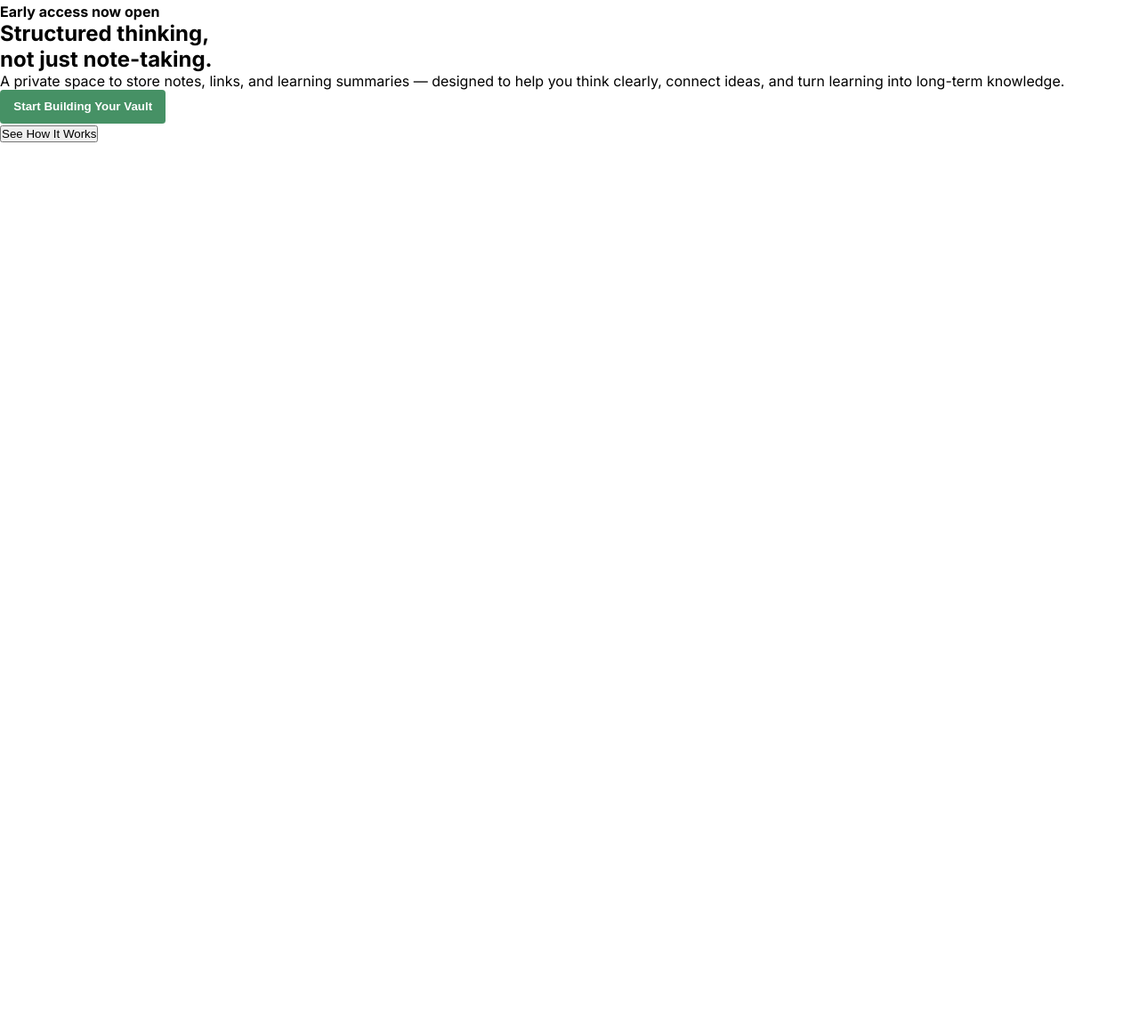
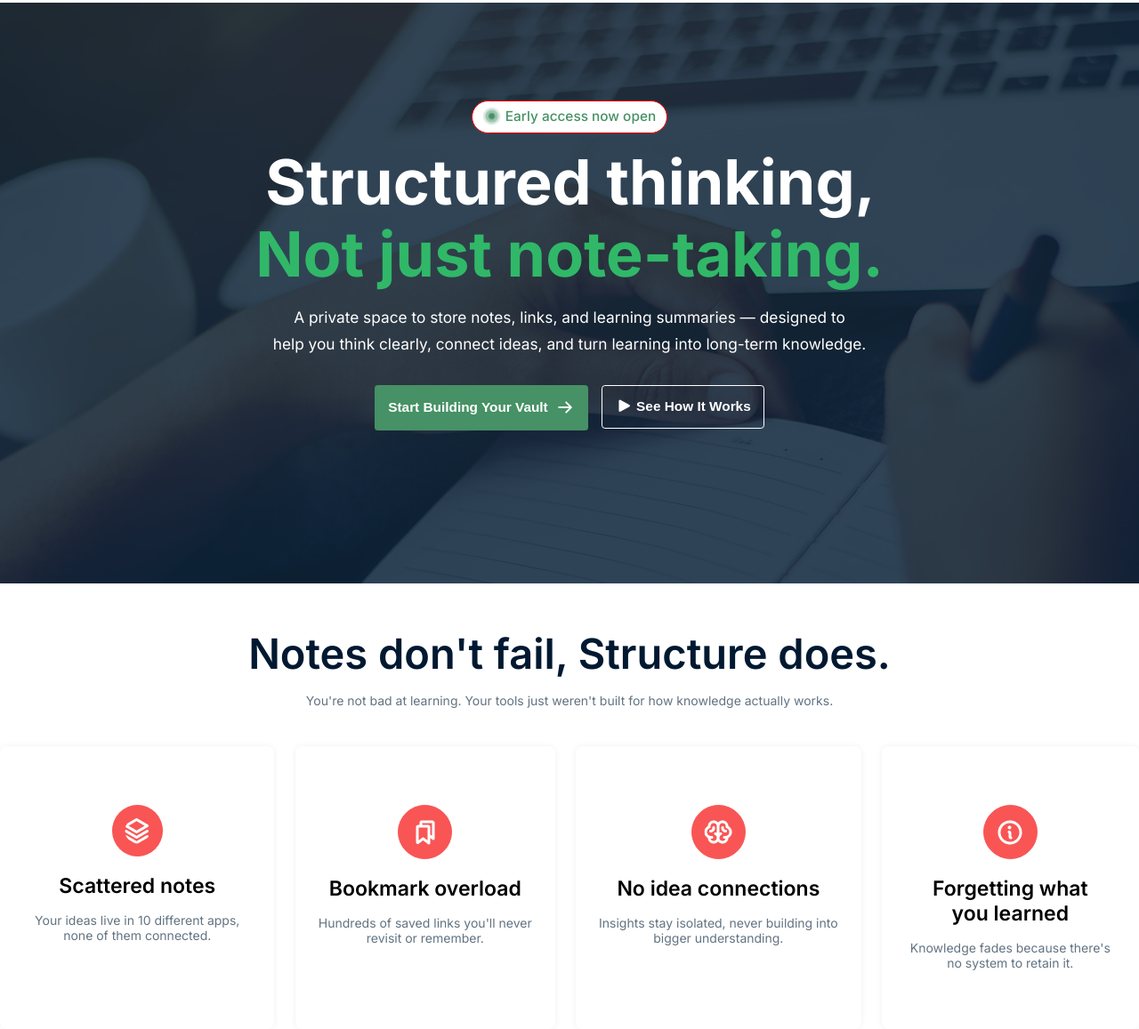
Before and after one commit to ZunaedAfif10/Assignment-1, a plain HTML site: page index.html in a window 1280 px wide. Shown: the part 92-1249 px from the top of the page at 89% size. Before the commit the page ends 800 px from the top, so only its background shows below. Drawn offline with Linux system fonts and the light colour scheme.

Commit message:
added banner and ideas

```diff
--- a/index.html
+++ b/index.html
@@ -1,14 +1,22 @@
 <!DOCTYPE html>
 <html lang="en">
+
 <head>
     <meta charset="UTF-8">
     <meta name="viewport" content="width=device-width, initial-scale=1.0">
     <title>Document</title>
     <link rel="preconnect" href="https://fonts.googleapis.com">
-<link rel="preconnect" href="https://fonts.gstatic.com" crossorigin>
-<link href="https://fonts.googleapis.com/css2?family=Inter:ital,opsz,wght@0,14..32,100..900;1,14..32,100..900&family=Open+Sans:ital,wght@0,300..800;1,300..800&display=swap" rel="stylesheet">
+    <link rel="preconnect" href="https://fonts.gstatic.com" crossorigin>
+    <link
+        href="https://fonts.googleapis.com/css2?family=Inter:ital,opsz,wght@0,14..32,100..900;1,14..32,100..900&family=Open+Sans:ital,wght@0,300..800;1,300..800&display=swap"
+        rel="stylesheet">
+    <link rel="stylesheet" href="https://cdnjs.cloudflare.com/ajax/libs/font-awesome/7.0.1/css/all.min.css"
+        integrity="sha512-2SwdPD6INVrV/lHTZbO2nodKhrnDdJK9/kg2XD1r9uGqPo1cUbujc+IYdlYdEErWNu69gVcYgdxlmVmzTWnetw=="
+        crossorigin="anonymous" referrerpolicy="no-referrer" />
     <link rel="stylesheet" href="styles/style.css">
+
 </head>
+
 <body class="font-inter">
     <header>
         <nav>
@@ -30,21 +38,54 @@
         </nav>
         <section id="banner">
             <div>
-                <h4 class="top">Early access now open</h4>
-                <h1 class="w-text">Structured thinking,</h1>
-                <h1 class="g-text">not just note-taking.</h1>
-                <p class="about">A private space to store notes, links, and learning summaries — designed to
-help you think clearly, connect ideas, and turn learning into long-term knowledge.</p>
+                <h4 class="top"><img src="assets/circle.png" alt="">Early access now open</h4>
+                <h1 class="text">Structured thinking,<span> Not just note-taking.</span></h1>
+                <p> <span> A private space to store notes, links, and learning summaries — designed to <br>
+                        help you think clearly, connect ideas, and turn learning into long-term knowledge.</span>
+                </p>
             </div>
             <div class="about">
                 <div>
-                    <button class="btn">Start Building Your Vault</button>
+                    <button class="btn-2"><span>Start Building Your Vault</span><img src="assets/ArrowRight.png"
+                            alt=""></button>
                 </div>
                 <div>
-                    <button class="transparent">See How It Works</button>
+                    <button class="transparent"><i class="fa-solid fa-play"></i> See How It Works</button>
                 </div>
             </div>
         </section>
     </header>
+
+    <section id="ideas">
+        <div class="idea-all">
+            <div class="heading">
+                <h1>Notes don't fail, Structure does.</h1>
+                <p>You're not bad at learning. Your tools just weren't built for how knowledge actually works.</p>
+            </div>
+            <div class="idea-containers">
+                <div class="idea-info">
+                    <div><img src="assets/Vector.png" alt=""></div>
+                    <h2>Scattered notes</h2>
+                    <p>Your ideas live in 10 different apps, none of them connected.</p>
+                </div>
+                <div class="idea-info">
+                    <div><img src="assets/Bookmarks.png" alt=""></div>
+                    <h2>Bookmark overload</h2>
+                    <p>Hundreds of saved links you'll never revisit or remember.</p>
+                </div>
+                <div class="idea-info">
+                    <div><img src="assets/Brain.png" alt=""></div>
+                    <h2>No idea connections</h2>
+                    <p>Insights stay isolated, never building into bigger understanding.</p>
+                </div>
+                <div class="idea-info">
+                    <div><img src="assets/Info.png" alt=""></div>
+                    <h2>Forgetting what <br> you learned</h2>
+                    <p>Knowledge fades because there's no system to retain it.</p>
+                </div>
+            </div>
+        </div>
+    </section>
 </body>
+
 </html>
--- a/styles/style.css
+++ b/styles/style.css
@@ -18,6 +18,20 @@
     color: #FFFFFF;
     font-weight: 600;
     cursor: pointer;
+}
+
+.btn-2{
+    background-color: #469165;
+    border: none;
+    padding: 15.46px;
+    border-radius: 3.84px;
+    color: #FFFFFF;
+    font-weight: 600;
+    cursor: pointer;
+    font-size: 15.36px;
+    align-items: center;
+    display: inline-flex;
+    gap: 9.6px;
 }
 
 nav{
@@ -44,3 +58,125 @@ nav .list a{
     color: #000000;
     font-size: 15.36px;
 }
+
+header #banner{
+    background: url(../assets/hero-bg.png);
+    background-size: cover;
+    background-repeat: no-repeat;
+    padding: 110px 115.2px 172px;
+    text-align: center;
+}
+
+#banner .top{
+    margin-bottom: 15.36px;
+    display: inline-flex;
+    gap: 5px;
+    border: 1px solid red;
+    background-color: white;
+    padding: 7.68px 11.52px;
+    border-radius: 960px;
+    color: #469165;
+    font-size: 15.36px;
+    font-weight: 500;
+}
+#banner .top img{
+    width: 20px;
+}
+#banner h1{
+
+   line-height: 80.6px;
+   font-size: 70px;
+   color: #FFFFFF;
+   width: 770px;
+   margin: 0 auto;
+}
+
+#banner h1 span{
+    color: #30B868;
+}
+
+#banner p{
+    margin-top: 15.36px;
+    font-size: 17.28px;
+    font-weight: 400;
+    margin-bottom: 30.72px;
+    color: #FFFFFF;
+}
+
+#banner p span{
+    display: inline-block;
+    line-height: 30px;
+}
+
+#banner .about{
+    display: flex;
+    justify-content: center;
+    gap: 15.36px;
+}
+
+#banner .transparent{
+    border: 1px solid #FFFFFF;
+    padding: 14.5px;
+    border-radius: 3.84px;
+    font-size: 15.36px;
+    font-weight: 600;
+    background: none;
+    color: #FFFFFF;
+    cursor: pointer;
+}
+
+#ideas .idea-all{
+    background-color: #FFFFFF;
+    max-width: 1305.6px;
+    margin: 0 auto;
+    text-align: center;
+    padding-top: 50px;
+}
+
+#ideas .idea-all .heading{
+    padding-bottom: 43px;
+}
+
+#ideas .idea-all .heading h1{
+    font-size: 47px;
+    color: #001931;
+    font-weight: 600;
+}
+
+#ideas .idea-all .heading p{
+    margin-top: 16px;
+    color: #627382;
+    font-style: 400;
+    font-size: 14px;
+}
+
+#ideas .idea-all .idea-containers{
+    display: flex;
+    gap: 23.04px;
+}
+
+#ideas .idea-all .idea-containers .idea-info{
+  border-radius: 7.68px;
+  box-shadow: 0 0 7px #00000010;
+  padding: 66.5px 23px;
+}
+
+#ideas .idea-all .idea-containers .idea-info img{
+    border: 1px solid #F95555;
+    background: #F95555;
+    border-radius: 50%;
+    padding: 13.5px;
+    margin-bottom: 15.36px;
+}
+
+.idea-info h2{
+    margin-bottom: 15.36px;
+    font-size: 23px;
+    font-weight: 600;
+}
+
+.idea-info p{
+    font-size: 14px;
+    font-weight: 400;
+    color: #627382;
+}
```
Also changed, not shown: assets/circle.png (added).
